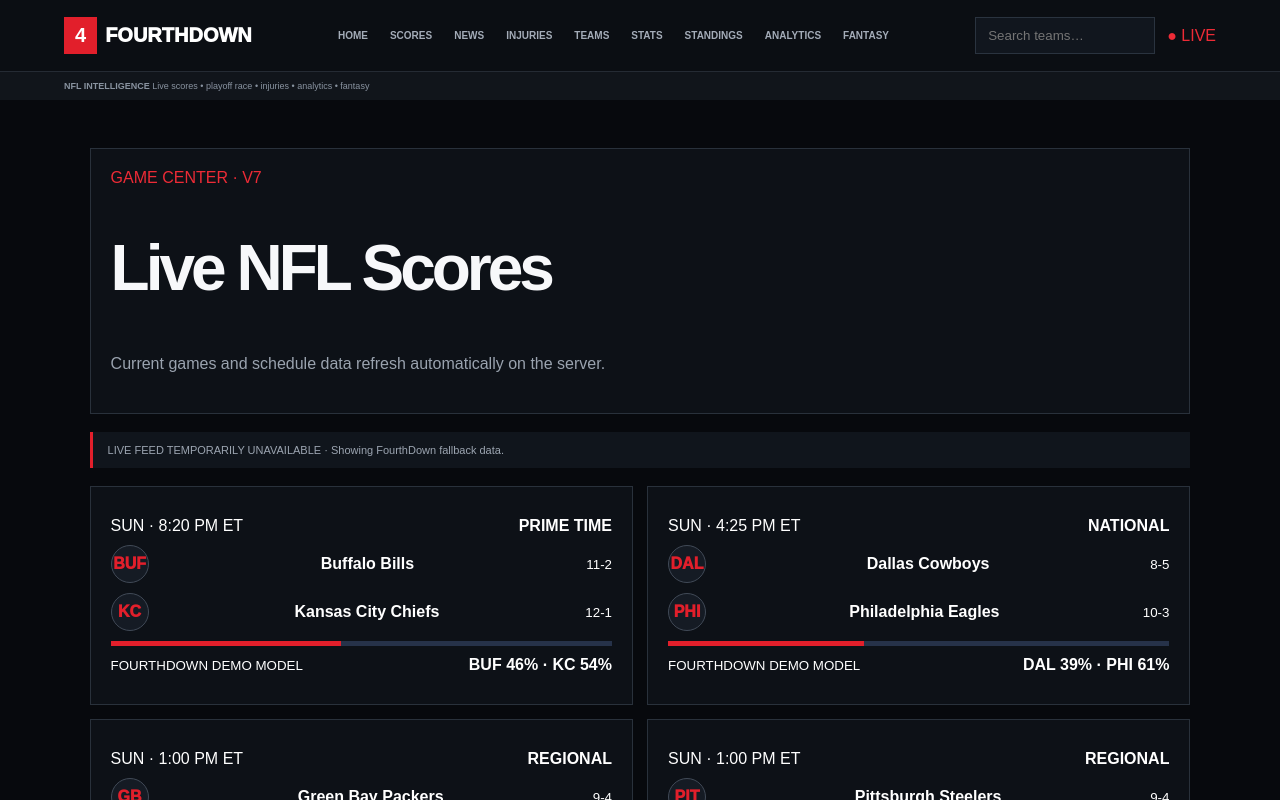
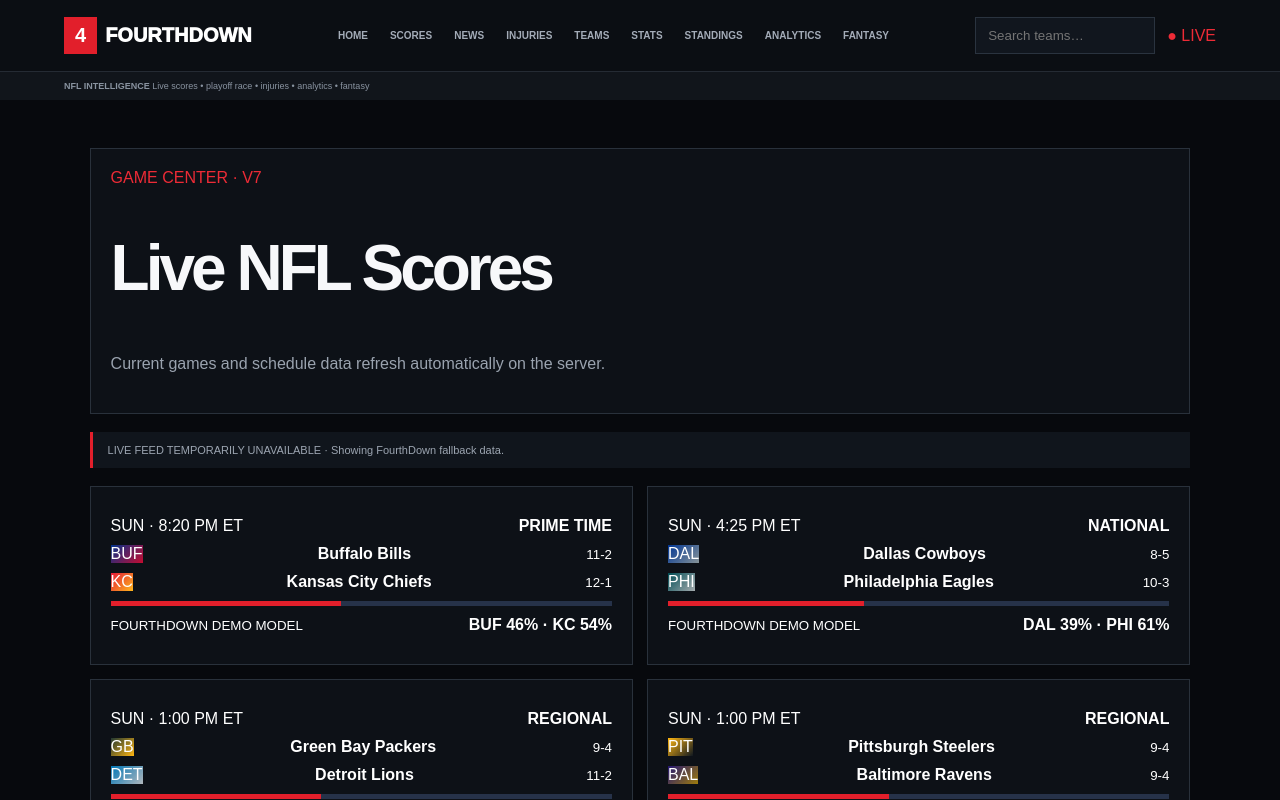
Before and after one commit to AadityaGujral/fourthdown, a Next.js app: page /scores in a window 1280 px wide. Shown: the top 800 px of the page. Built offline with nearby package versions, Linux system fonts and the light colour scheme; no server answers.

Commit message:
Apply FourthDown V9 branding and navigation

```diff
--- a/components/GameCard.tsx
+++ b/components/GameCard.tsx
@@ -1,10 +1 @@
-import Link from "next/link";
-type G={id:string;away:string;awayName:string;home:string;homeName:string;time:string;day:string;network:string;status:string;awayRecord:string;homeRecord:string;awayScore?:number|null;homeScore?:number|null;probAway?:number;probHome?:number;source?:string};
-export function GameCard({g}:{g:G}){
-  const live=g.source==="espn-public";
-  return <Link href={`/games/${g.id}`} className="gameCard"><div className="gameTop"><span>{g.day} · {g.time}</span><b>{g.network}</b></div>
-  <div className="matchTeam"><div className="miniBadge">{g.away}</div><strong>{g.awayName}</strong><small>{g.awayRecord}</small>{g.awayScore!=null&&<em className="scoreNum">{g.awayScore}</em>}</div>
-  <div className="matchTeam"><div className="miniBadge">{g.home}</div><strong>{g.homeName}</strong><small>{g.homeRecord}</small>{g.homeScore!=null&&<em className="scoreNum">{g.homeScore}</em>}</div>
-  {live?<div className="gameFoot"><small>LIVE DATA FEED</small><b>{g.status}</b></div>:<><div className="modelBar"><span style={{width:`${g.probAway||50}%`}}></span></div><div className="gameFoot"><small>FOURTHDOWN DEMO MODEL</small><b>{g.away} {g.probAway}% · {g.home} {g.probHome}%</b></div></>}
-  </Link>
-}
+import Link from "next/link";import TeamMark from "@/components/TeamMark";type G={id:string;away:string;awayName:string;home:string;homeName:string;time:string;day:string;network:string;status:string;awayRecord:string;homeRecord:string;awayScore?:number|null;homeScore?:number|null;probAway?:number;probHome?:number;source?:string};export function GameCard({g}:{g:G}){const live=g.source==="espn-public";return <Link href={"/games/"+g.id} className="gameCard"><div className="gameTop"><span>{g.day} · {g.time}</span><b>{g.network}</b></div><div className="matchTeam"><TeamMark abbr={g.away} size="sm"/><strong>{g.awayName}</strong><small>{g.awayRecord}</small>{g.awayScore!=null&&<em className="scoreNum">{g.awayScore}</em>}</div><div className="matchTeam"><TeamMark abbr={g.home} size="sm"/><strong>{g.homeName}</strong><small>{g.homeRecord}</small>{g.homeScore!=null&&<em className="scoreNum">{g.homeScore}</em>}</div>{live?<div className="gameFoot"><small>LIVE DATA FEED</small><b>{g.status}</b></div>:<><div className="modelBar"><span style={{width:(g.probAway||50)+"%"}}></span></div><div className="gameFoot"><small>FOURTHDOWN DEMO MODEL</small><b>{g.away} {g.probAway}% · {g.home} {g.probHome}%</b></div></>}</Link>}
```
